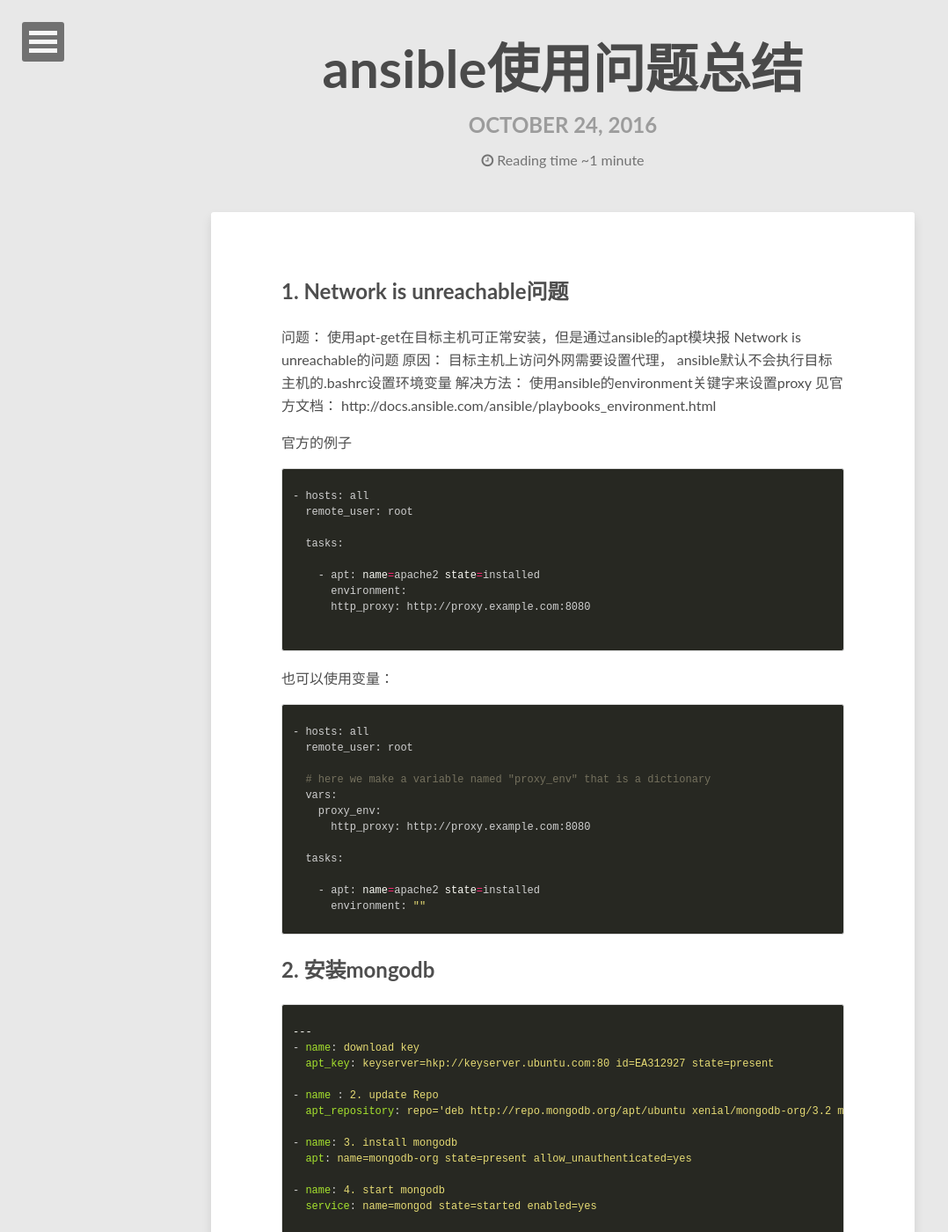
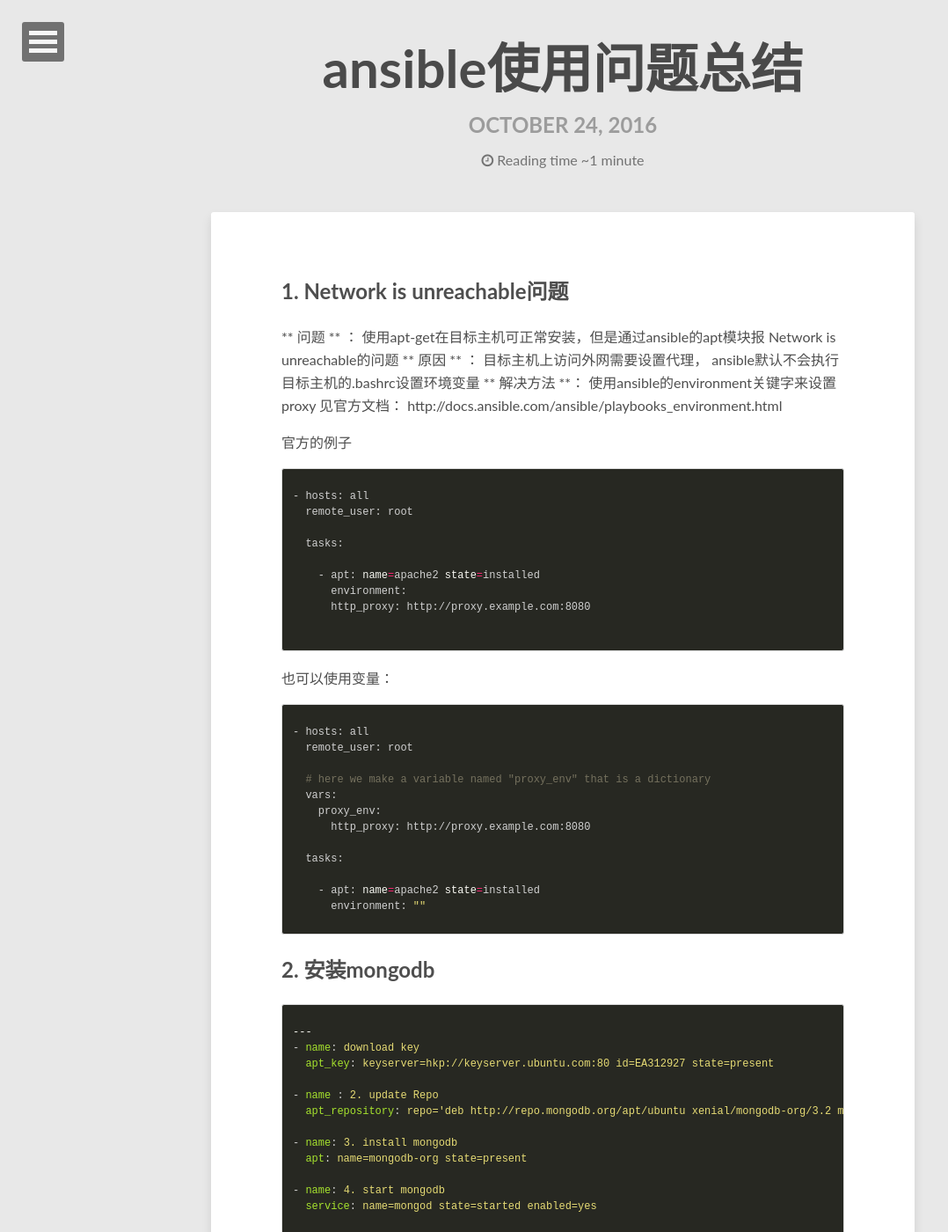
Before and after one commit to ZackZK/ZackZK.github.io, a Jekyll site: the page built from _posts/2016-10-24-ansible-notes.md, in a window 1280 px wide and 1400 px high. Shown: the whole window at 88% size, without its empty margins (0-1078 px from the left). Built offline with Jekyll 4.4.1, drawn with Linux system fonts in a browser that asks for light colours; comment, search, counter and statistics services are not loaded; some of the changed text lies outside the part shown.

Commit message:
allow_unauthenticated=yes
allow_unauthenticated=yes

```diff
--- a/_posts/2016-10-24-ansible-notes.md
+++ b/_posts/2016-10-24-ansible-notes.md
@@ -8,9 +8,9 @@ tags: [ansible]
 ---
 
 ## 1. Network is unreachable问题
-问题： 使用apt-get在目标主机可正常安装，但是通过ansible的apt模块报 Network is unreachable的问题
-原因： 目标主机上访问外网需要设置代理， ansible默认不会执行目标主机的.bashrc设置环境变量
-解决方法： 使用ansible的environment关键字来设置proxy
+** 问题 **  ： 使用apt-get在目标主机可正常安装，但是通过ansible的apt模块报 Network is unreachable的问题
+** 原因 ** ： 目标主机上访问外网需要设置代理， ansible默认不会执行目标主机的.bashrc设置环境变量
+** 解决方法 **： 使用ansible的environment关键字来设置proxy
 见官方文档： http://docs.ansible.com/ansible/playbooks_environment.html
 
 官方的例子
@@ -55,7 +55,7 @@ tags: [ansible]
   apt_repository: repo='deb http://repo.mongodb.org/apt/ubuntu xenial/mongodb-org/3.2 multiverse' state=present
 
 - name: 3. install mongodb
-  apt: name=mongodb-org state=present allow_unauthenticated=yes
+  apt: name=mongodb-org state=present
 
 - name: 4. start mongodb
   service: name=mongod state=started enabled=yes
```
Also changed, not shown: other parts of _posts/2016-10-24-ansible-notes.md (+1 -1 lines).
